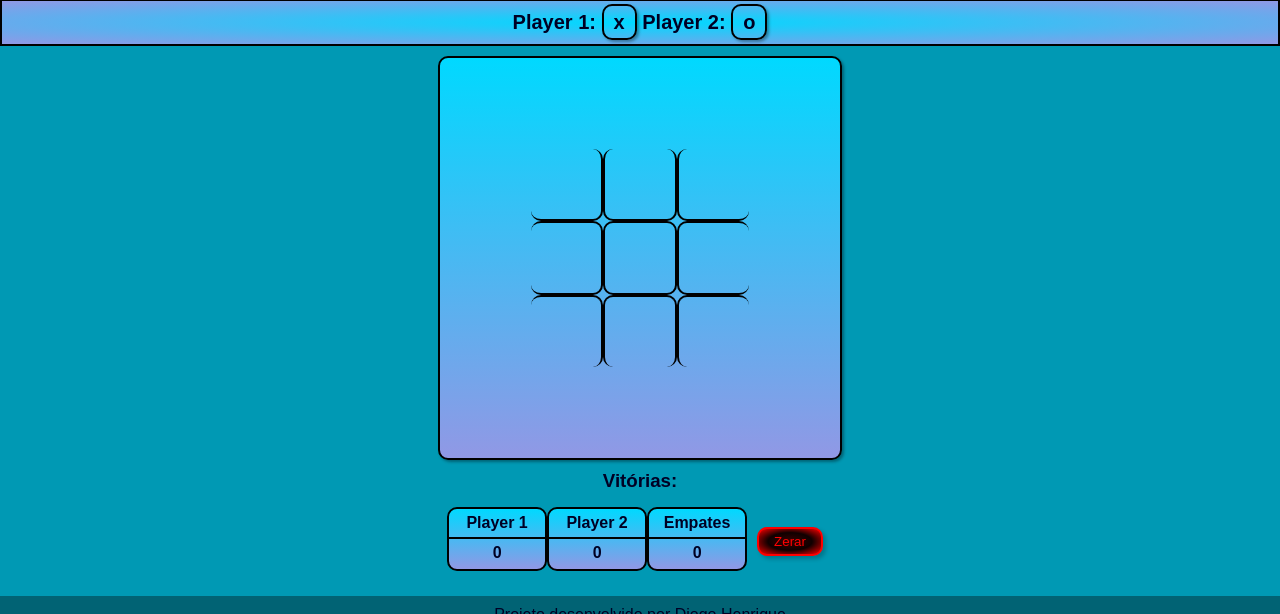
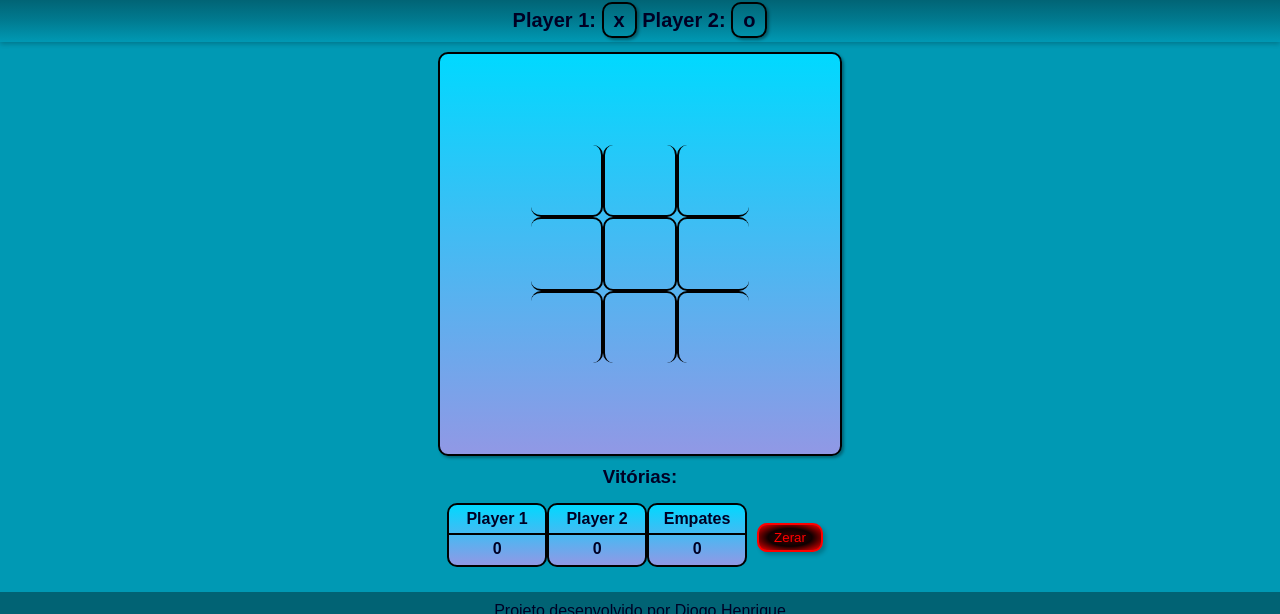
Before and after one commit to DHstation/Projeto-jogo-da-velha---Nexus, a plain HTML site: page index.html in a window 1280 px wide. Shown: the part 110-724 px from the top of the page. Drawn offline with Linux system fonts and the light colour scheme.

Commit message:
mudança no main h2

```diff
--- a/css/style.css
+++ b/css/style.css
@@ -33,13 +33,14 @@ h1 {
 }
 
 /* Estilo para o subtítulo (h2): define alinhamento, bordas, tamanho de fonte e um fundo com gradiente radial */
-h2 {
+main h2 {
   text-align: center;
   margin: 0px;
   padding: 10px;
-  border: 2px solid black;
+  border-top: none;
   font-size: 20px;
-  background: radial-gradient(rgb(0, 217, 255), #9198e5);
+  background: linear-gradient(to top, rgb(0, 153, 180),rgba(1, 99, 116, 0.562), rgb(1, 99, 116));
+  box-shadow: 0px 2px 5px rgba(0, 0, 0, 0.229);
 }
 
 /* Estilo para o terceiro nível de título (h3): centraliza o texto e dá destaque com negrito */
```
